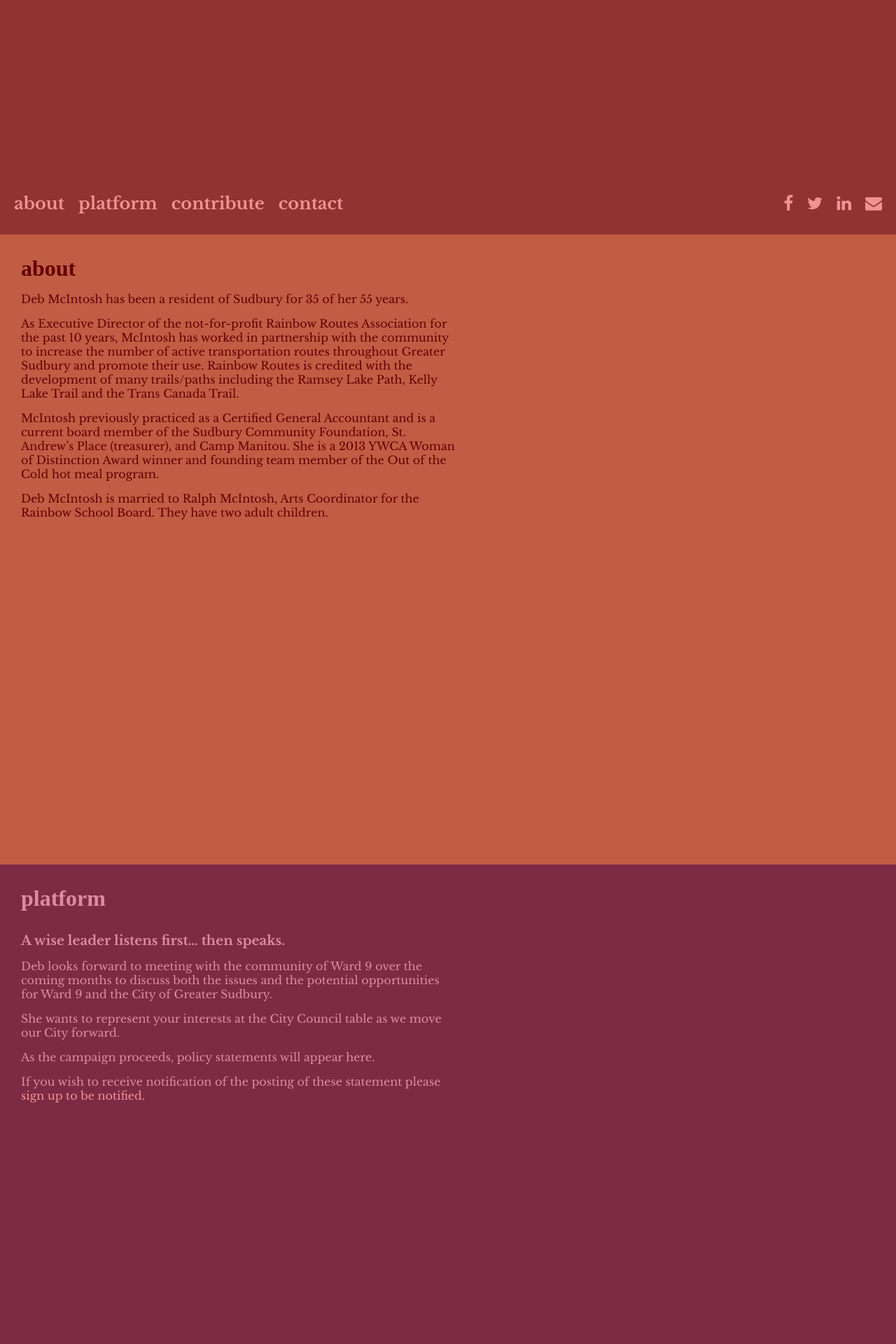
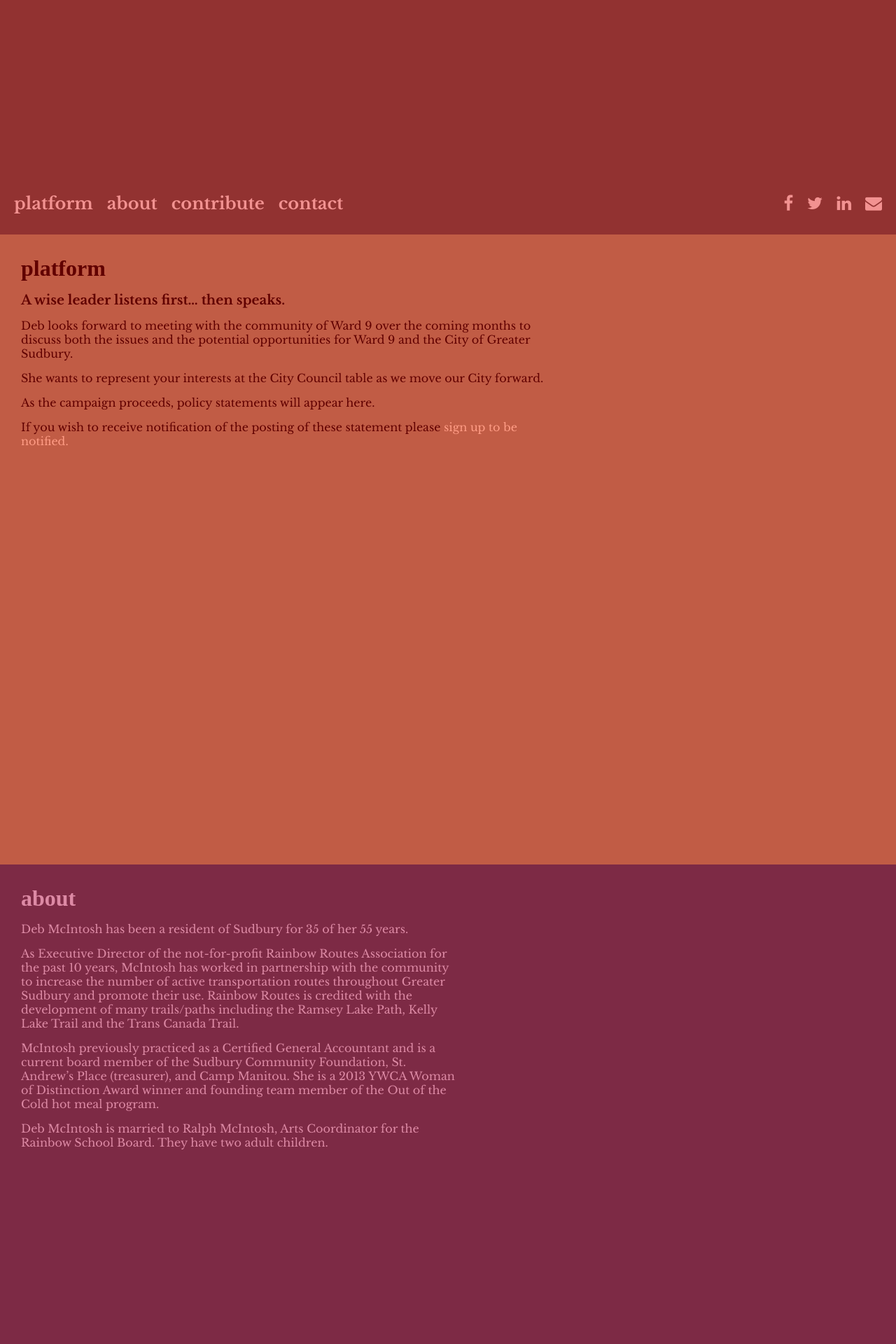
Before and after one commit to devonoel/debsite, a Jekyll site: the page built from index.html, in a window 1280 px wide. Shown: the part 575-2495 px from the top of the page at 70% size. Built offline with Jekyll 4.4.1, drawn with Linux system fonts in a browser that asks for light colours; nearby versions of some CDN libraries; some web fonts are replaced; Markdown is read by kramdown in place of the engine named in the settings.

Commit message:
Rearranged order or content, removed ward map

```diff
--- a/_layouts/default.html
+++ b/_layouts/default.html
@@ -22,8 +22,8 @@
       </div>
       <div class="menu-links">
         <h2 id="scroll-prompt"><i class="fa fa-chevron-down"></i></h2>
+        <h2 id="platform-link">platform</h2>
         <h2 id="about-link">about</h2>
-        <h2 id="platform-link">platform</h2>
         <h2 id="contribute-link">contribute</h2>
         <h2 id="contact-link">contact</h2>
       </div>
--- a/css/main.css
+++ b/css/main.css
@@ -110,36 +110,62 @@ h2 {
   }
 }
 
-/* Content */
+/* Platform */
 
-#about, #platform, #contribute, #contact {
-  height: 100%;
-  width: 100%;
+#platform {
+  background-color: #c15c45;
+  color: rgb(97, 0, 0);
 }
 
-.page-content h1, .page-content h3 {
-  padding: 30px 30px 0 30px;
+#platform a {
+  color: #FF9C85;
 }
 
-#about {
-  background-color: #c15c45;
-  color: rgb(97, 0, 0);
-  height: 100%;
+#platform a:hover {
+  text-decoration: underline;
+  color: #FFBBAA;
 }
 
-#platform {
+#platform-content {
+  float: left;
+  max-width: 750px;
+  padding: 30px;
+}
+
+#platform-content h1, #platform-content h3, #platform-content p {
+  padding-bottom: 15px;
+}
+
+/* About */
+
+#about {
   background-color: #7d2a45;
   color: rgb(221, 138, 165);
 }
+
+/* Contribute */
 
 #contribute {
   background-color: #c08843;
   color: rgb(96, 40, 0);
 }
 
+/* Contact */
+
 #contact {
   background-color: #2c4c85;
   color: rgb(140, 172, 229);
+}
+
+/* Other Content */
+
+#about, #platform, #contribute, #contact {
+  min-height: 100%;
+  width: 100%;
+}
+
+.page-content h1, .page-content h3 {
+  padding: 30px 30px 0 30px;
 }
 
 .page-content {
--- a/index.html
+++ b/index.html
@@ -2,6 +2,32 @@
 layout: default
 title: Deb McIntosh
 ---
+
+<div id="platform">
+  <div id="platform-content">
+    <h1>platform</h1>
+    <h3>A wise leader listens first… then speaks.</h3>
+    <p>
+      Deb looks forward to meeting with the community of Ward 9 over the coming
+      months to discuss both the issues and the potential opportunities for Ward 9 and
+      the City of Greater Sudbury.
+    </p>
+
+    <p>
+      She wants to represent your interests at the City Council table as we move our City
+      forward.
+    </p>
+
+    <p>
+      As the campaign proceeds, policy statements will appear here.
+    </p>
+
+    <p>
+      If you wish to receive notification of the posting of these statement please <a href="#">sign up to
+      be notified.</a>
+    </p>
+  </div>
+</div>
 
 <div id="about">
   <div class="page-content">
@@ -37,36 +63,6 @@ title: Deb McIntosh
   </div>
 </div>
 
-<div id="platform">
-  <div class="page-content">
-    <h1>platform</h1>
-    <h3>A wise leader listens first… then speaks.</h3>
-    <p>
-      Deb looks forward to meeting with the community of Ward 9 over the coming
-      months to discuss both the issues and the potential opportunities for Ward 9 and
-      the City of Greater Sudbury.
-    </p>
-
-    <p>
-      She wants to represent your interests at the City Council table as we move our City
-      forward.
-    </p>
-
-    <p>
-      As the campaign proceeds, policy statements will appear here.
-    </p>
-
-    <p>
-      If you wish to receive notification of the posting of these statement please <a href="#">sign up to
-      be notified.</a>
-    </p>
-  </div>
-
-  <div class="page-picture">
-    <img src="img/ward-map.png" class="small-width">
-  </div>
-</div>
-
 <div id="contribute">
   <div class="page-content">
     <h1>contribute</h1>
--- a/js/menu.js
+++ b/js/menu.js
@@ -19,15 +19,15 @@ $(document).ready(function () {
   });
 
   $("#scroll-prompt").on('click', function() {
-    scrollToAnchor('#about');
+    scrollToAnchor('#platform');
+  });
+
+  $("#platform-link").on('click', function() {
+     scrollToAnchor('#platform');
   });
 
   $("#about-link").on('click', function() {
      scrollToAnchor('#about');
-  });
-
-  $("#platform-link").on('click', function() {
-     scrollToAnchor('#platform');
   });
 
   $("#contribute-link").on('click', function() {
```
Also changed, not shown: 3 other files.
